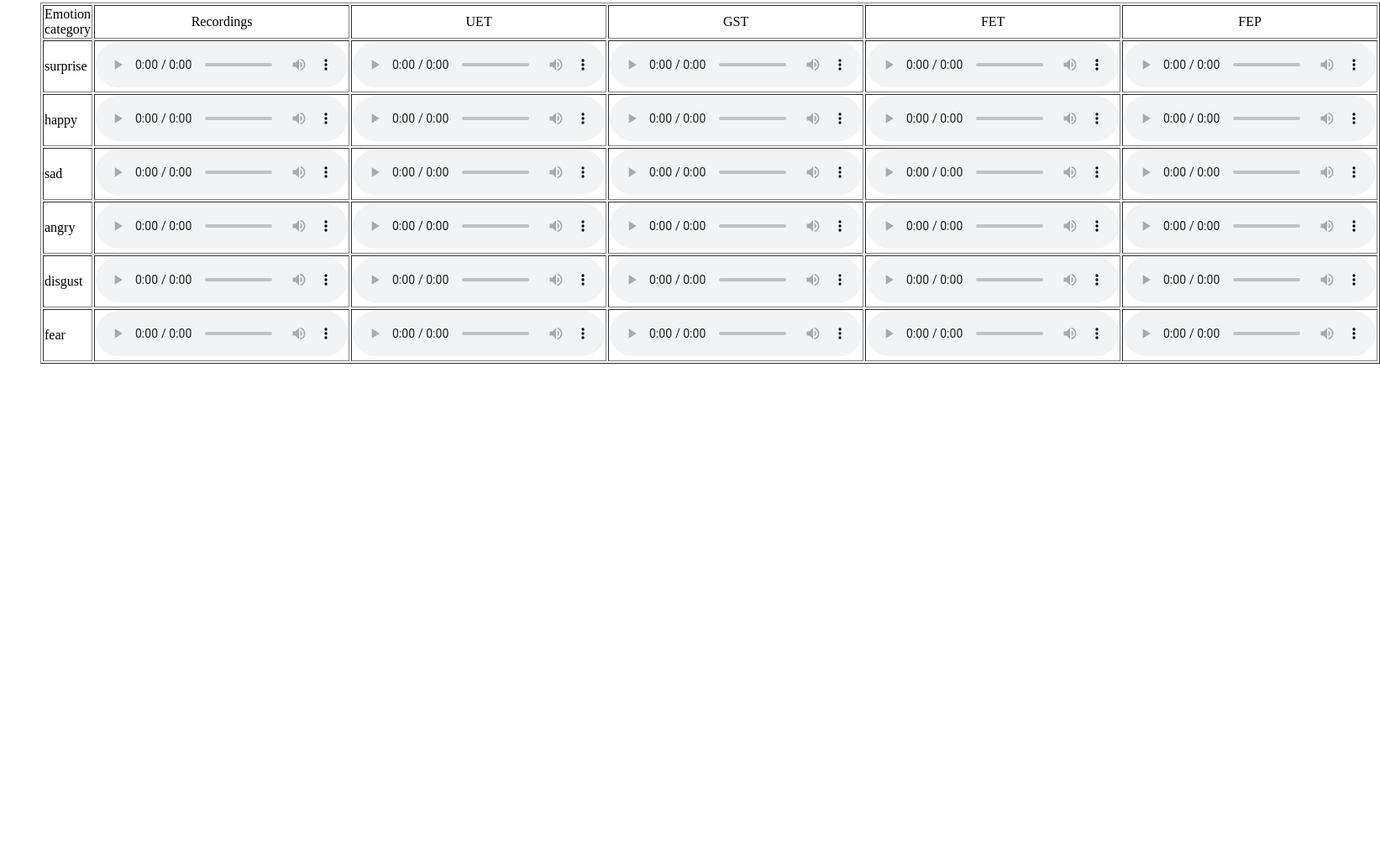
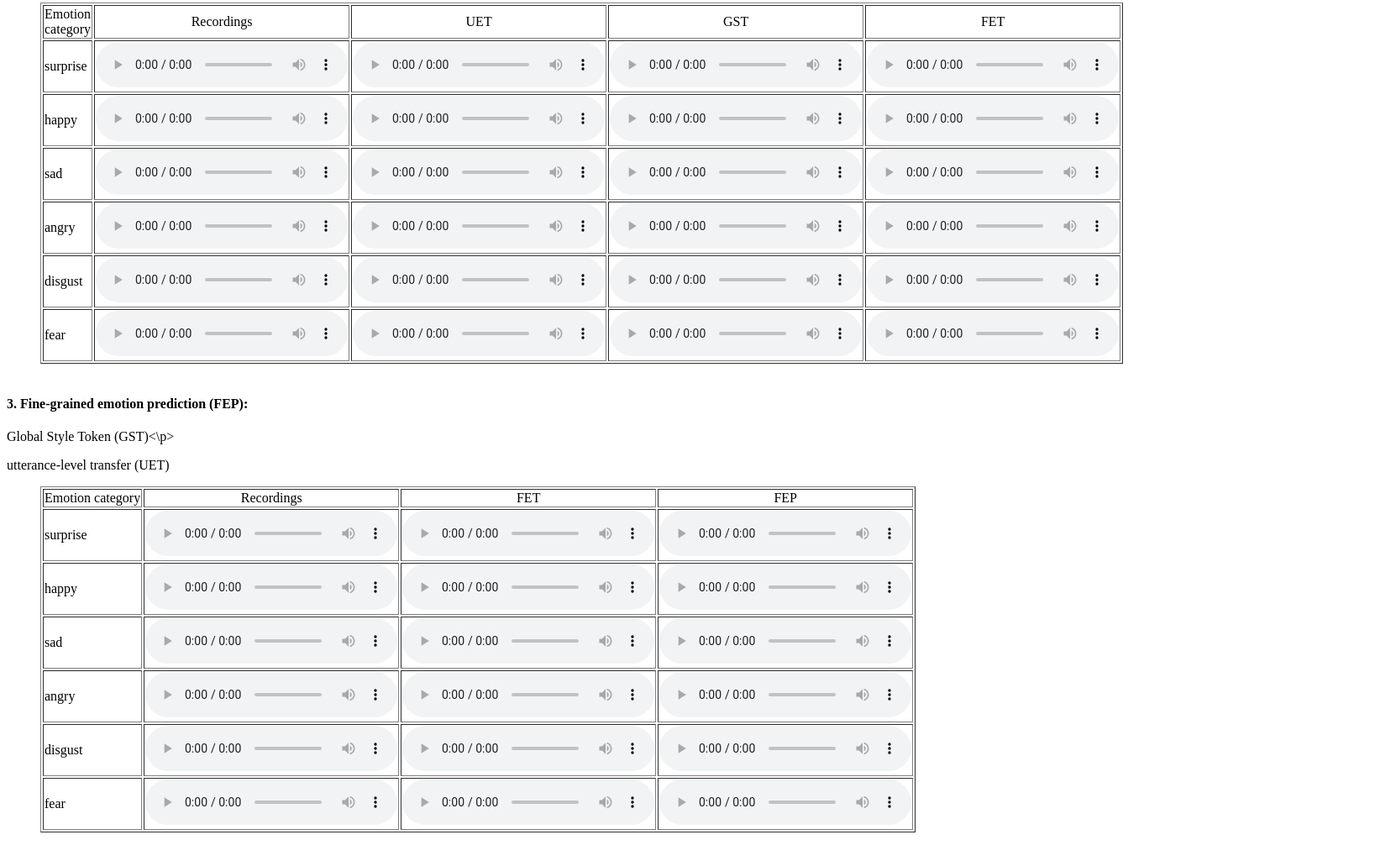
Before and after one commit to leiyi420/pho_ra_strength, a plain HTML site: page index.html in a window 1280 px wide. Shown: the part 887-1912 px from the top of the page at 84% size, 1643 px wide, since content can reach past the window. Before the commit the page ends 1354 px from the top, so only its background shows below. Drawn offline with Linux system fonts and the light colour scheme.

Commit message:
update predict

```diff
--- a/index.html
+++ b/index.html
@@ -55,7 +55,7 @@
 <br/>
 </blockquote>
 
-<h4>2. Fine-grained emotion transfer (FET) and prediction (FEP):</h4>
+<h4>2. Fine-grained emotion transfer (FET):</h4>
 <p>Global Style Token (GST)<\p>
 <p>utterance-level transfer (UET)</p>
 <blockquote>
@@ -66,7 +66,6 @@
     <td align="center"><span>UET<span></td>
     <td align="center"><span>GST<span></td>
     <td align="center"><span>FET<span></td>
-    <td align="center"><span>FEP<span></td>
 </tr>
 <tr>
     <td>surprise</td>
@@ -74,7 +73,6 @@
     <td><audio controls><source src="samples/1.transfer/utterence_ra/210363.wav"></audio></td>
     <td><audio controls><source src="samples/1.transfer/gst/210363-210363.wav"></audio></td>
     <td><audio controls><source src="samples/1.transfer/pho_ra/210363.wav"></audio></td>
-    <td><audio controls><source src="samples/3.predict/210363.wav"></audio></td>
 </tr>
 <tr>
     <td>happy</td>
@@ -82,7 +80,6 @@
     <td><audio controls><source src="samples/1.transfer/utterence_ra/220198.wav"></audio></td>
     <td><audio controls><source src="samples/1.transfer/gst/220198-220198.wav"></audio></td>
     <td><audio controls><source src="samples/1.transfer/pho_ra/220198.wav"></audio></td>
-    <td><audio controls><source src="samples/3.predict/220198.wav"></audio></td>
 </tr>
 <tr>
     <td>sad</td>
@@ -90,7 +87,6 @@
     <td><audio controls><source src="samples/1.transfer/utterence_ra/230242.wav"></audio></td>
     <td><audio controls><source src="samples/1.transfer/gst/230242-230242.wav"></audio></td>
     <td><audio controls><source src="samples/1.transfer/pho_ra/230242.wav"></audio></td>
-    <td><audio controls><source src="samples/3.predict/230242.wav"></audio></td>
 </tr>
 <tr>
     <td>angry</td>
@@ -98,7 +94,6 @@
     <td><audio controls><source src="samples/1.transfer/utterence_ra/240343.wav"></audio></td>
     <td><audio controls><source src="samples/1.transfer/gst/240343-240343.wav"></audio></td>
     <td><audio controls><source src="samples/1.transfer/pho_ra/240343.wav"></audio></td>
-    <td><audio controls><source src="samples/3.predict/240343.wav"></audio></td>
 </tr>
 <tr>
     <td>disgust</td>
@@ -106,7 +101,6 @@
     <td><audio controls><source src="samples/1.transfer/utterence_ra/250053.wav"></audio></td>
     <td><audio controls><source src="samples/1.transfer/gst/250053-250053.wav"></audio></td>
     <td><audio controls><source src="samples/1.transfer/pho_ra/250053.wav"></audio></td>
-    <td><audio controls><source src="samples/3.predict/250053.wav"></audio></td>
 </tr>
 <tr>
     <td>fear</td>
@@ -114,6 +108,57 @@
     <td><audio controls><source src="samples/1.transfer/utterence_ra/260302.wav"></audio></td>
     <td><audio controls><source src="samples/1.transfer/gst/260302-260302.wav"></audio></td>
     <td><audio controls><source src="samples/1.transfer/pho_ra/260302.wav"></audio></td>
+</tr>
+</table>
+<br/>
+</blockquote>
+
+
+<h4>3. Fine-grained emotion prediction (FEP):</h4>
+<p>Global Style Token (GST)<\p>
+<p>utterance-level transfer (UET)</p>
+<blockquote>
+<table border=1>
+<tr>
+    <td align="center"><span>Emotion category</span></td>
+    <td align="center"><span>Recordings</span></td>
+    <td align="center"><span>FET<span></td>
+    <td align="center"><span>FEP<span></td>
+</tr>
+<tr>
+    <td>surprise</td>
+    <td><audio controls><source src="samples/1.transfer/ref_audio/210363.wav"></audio></td>
+    <td><audio controls><source src="samples/1.transfer/pho_ra/210363.wav"></audio></td>
+    <td><audio controls><source src="samples/3.predict/210363.wav"></audio></td>
+</tr>
+<tr>
+    <td>happy</td>
+    <td><audio controls><source src="samples/1.transfer/ref_audio/220198.wav"></audio></td>
+    <td><audio controls><source src="samples/1.transfer/pho_ra/220198.wav"></audio></td>
+    <td><audio controls><source src="samples/3.predict/220198.wav"></audio></td>
+</tr>
+<tr>
+    <td>sad</td>
+    <td><audio controls><source src="samples/1.transfer/ref_audio/230242.wav"></audio></td>
+    <td><audio controls><source src="samples/1.transfer/utterence_ra/230242.wav"></audio></td>
+    <td><audio controls><source src="samples/3.predict/230242.wav"></audio></td>
+</tr>
+<tr>
+    <td>angry</td>
+    <td><audio controls><source src="samples/1.transfer/ref_audio/240343.wav"></audio></td>
+    <td><audio controls><source src="samples/1.transfer/pho_ra/240343.wav"></audio></td>
+    <td><audio controls><source src="samples/3.predict/240343.wav"></audio></td>
+</tr>
+<tr>
+    <td>disgust</td>
+    <td><audio controls><source src="samples/1.transfer/ref_audio/250053.wav"></audio></td>
+    <td><audio controls><source src="samples/1.transfer/pho_ra/250053.wav"></audio></td>
+    <td><audio controls><source src="samples/3.predict/250053.wav"></audio></td>
+</tr>
+<tr>
+    <td>fear</td>
+    <td><audio controls><source src="samples/1.transfer/ref_audio/260302.wav"></audio></td>
+    <td><audio controls><source src="samples/1.transfer/pho_ra/260302.wav"></audio></td>
     <td><audio controls><source src="samples/3.predict/260302.wav"></audio></td>
 </tr>
 </table>
```
